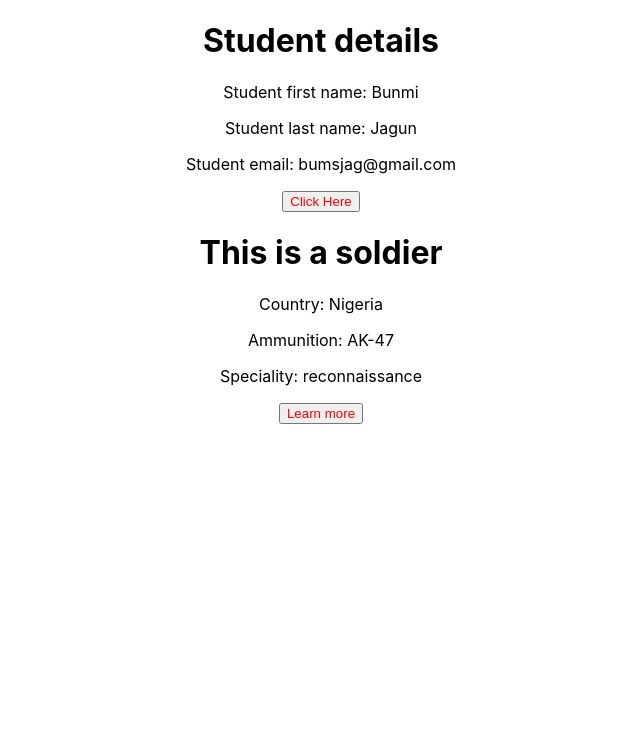
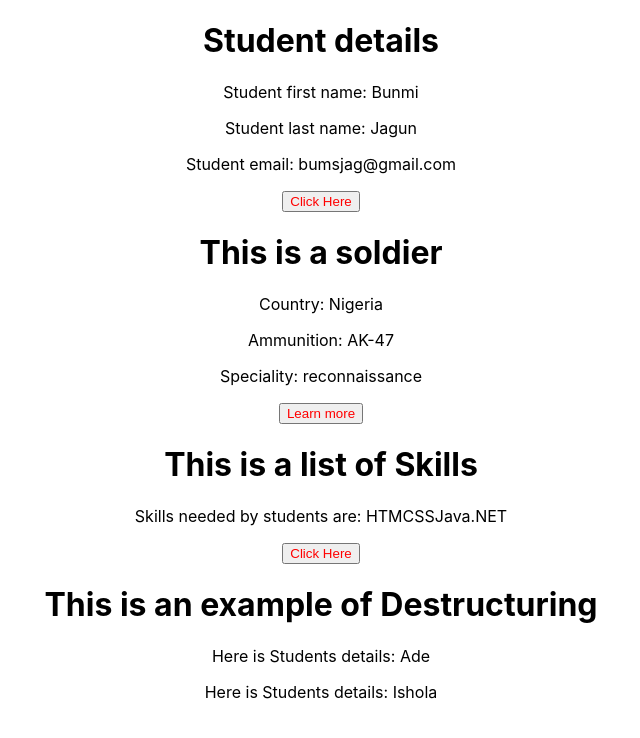
Before and after one commit to Bashorun407/React-Basics, a React (Create React App) app: page / in a window 1280 px wide. Shown: the top 738 px of the page, without its empty margins (319-959 px from the left). Built offline with nearby package versions, Linux system fonts and the light colour scheme.

Commit message:
Committing skills.js & student_des.js

```diff
--- a/src/App.js
+++ b/src/App.js
@@ -6,14 +6,20 @@ import Hello, { CallMe, Goodie } from './components/hello';
 import HelloWorld, { HelloTitle } from './HelloWorld';
 import Student from './components/student';
 import Soldier from './components/soldier';
+import Skills from './components/skills';
+import Students from './components/student_des';
+
 
 
 function App() {
+
   const student = {
     firstName: "Bunmi",
     lastName: "Jagun",
     email: "bumsjag@gmail.com"
   }
+
+  const skills = ['HTM', 'CSS', 'Java', '.NET'];
 
   const soldier = {
     country: "Nigeria",
@@ -43,7 +49,12 @@ function App() {
       <Soldier
         soldier_info={soldier}
       />
-
+      <Skills
+        skill_up={skills}
+      />
+      <Students
+        firstName="Ade"
+        lastName="Ishola" />
     </div>
 
   );
--- /dev/null
+++ b/src/components/skills.js
@@ -0,0 +1,15 @@
+export function Skills(props) {
+
+    function clickHandle() {
+        alert("This link was clicked!!")
+    }
+    return (
+        <div>
+            <h1>This is a list of Skills</h1>
+            <p>Skills needed by students are: {props.skill_up}</p>
+            <button onClick={clickHandle} className="title">Click Here</button>
+        </div>
+    )
+}
+
+export default Skills
--- /dev/null
+++ b/src/components/student_des.js
@@ -0,0 +1,13 @@
+export const Students = (props) => {
+
+    const { firstName, lastName } = props
+    return (
+        <div>
+            <h1>This is an example of Destructuring</h1>
+            <p>Here is Students details: {firstName}</p>
+            <p>Here is Students details: {lastName}</p>
+        </div>
+    )
+}
+
+export default Students
```
